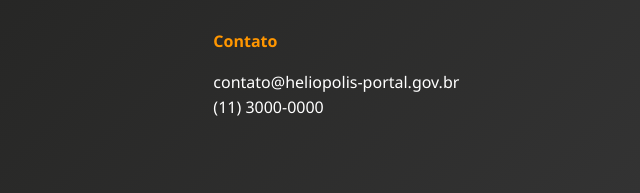
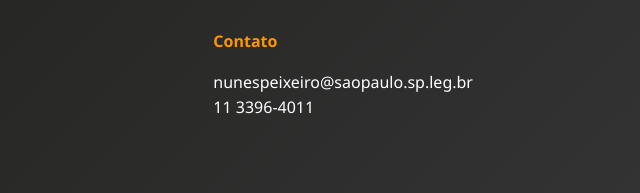
Before and after one commit to scoobiii/HeliopolisCity, a plain HTML site: page index.html in a window 1280 px wide. Shown: the part 1531-1724 px from the top of the page, 640-1280 px from the left. Drawn offline with Linux system fonts and the light colour scheme.

Commit message:
Update index.html

```diff
--- a/index.html
+++ b/index.html
@@ -438,8 +438,8 @@ Sênior Full Stack DevOp: Manus
                     <div class="card">
                         <h3>📬 Canais de Contato</h3>
                         <ul style="line-height: 1.8;">
-                            <li><strong>Email:</strong> contato@heliopolis-portal.gov.br</li>
-                            <li><strong>Telefone:</strong> (11) 3000-0000</li>
+                            <li><strong>Email:</strong> nunespeixeiro@saopaulo.sp.leg.br</li>
+                            <li><strong>Telefone:</strong> (11) 3396-4011</li>
                             <li><strong>Endereço:</strong> Telecentro Zona Sul</li>
                             <li><strong>Horário:</strong> Segunda a Sexta, 8h às 17h</li>
                         </ul>
@@ -468,8 +468,8 @@ Sênior Full Stack DevOp: Manus
                 </div>
                 <div>
                     <h4>Contato</h4>
-                    <p>contato@heliopolis-portal.gov.br</p>
-                    <p>(11) 3000-0000</p>
+                    <p>nunespeixeiro@saopaulo.sp.leg.br</p>
+                    <p>11 3396-4011</p>
                 </div>
             </div>
         </div>
```
